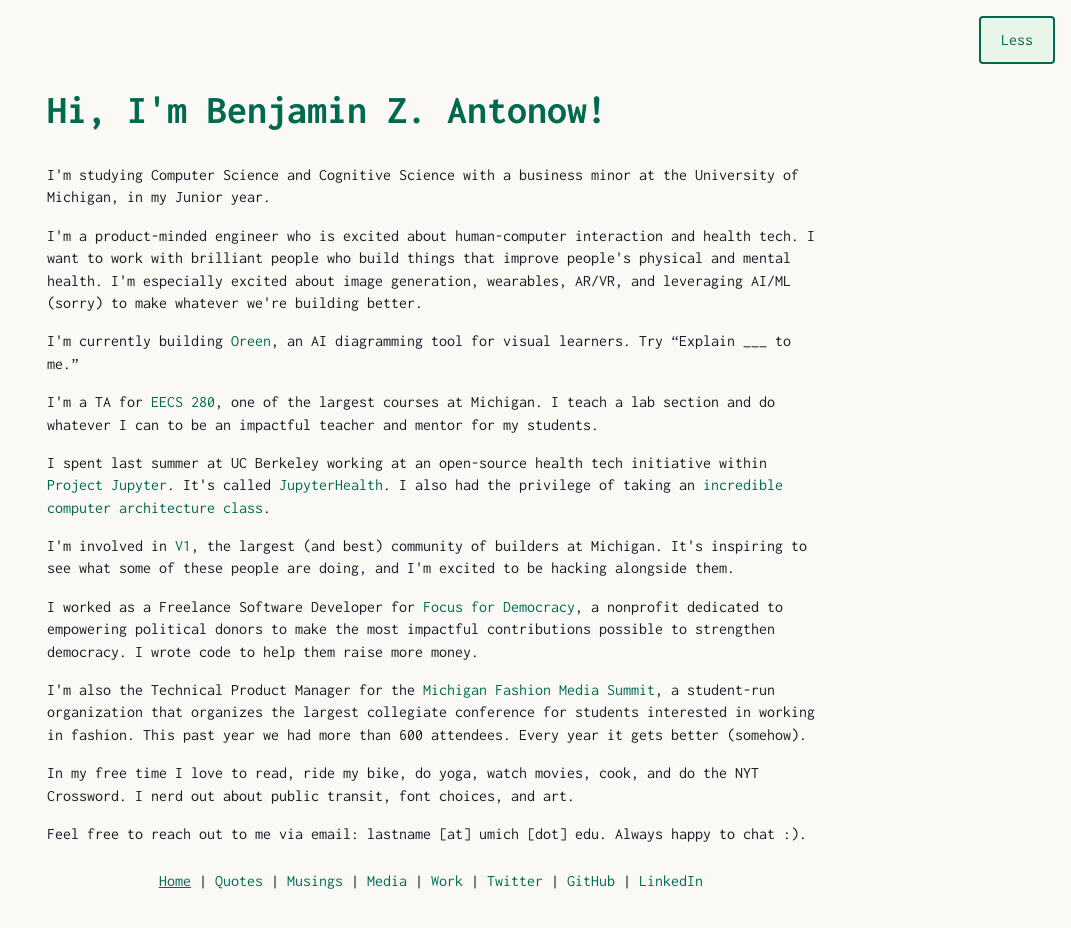
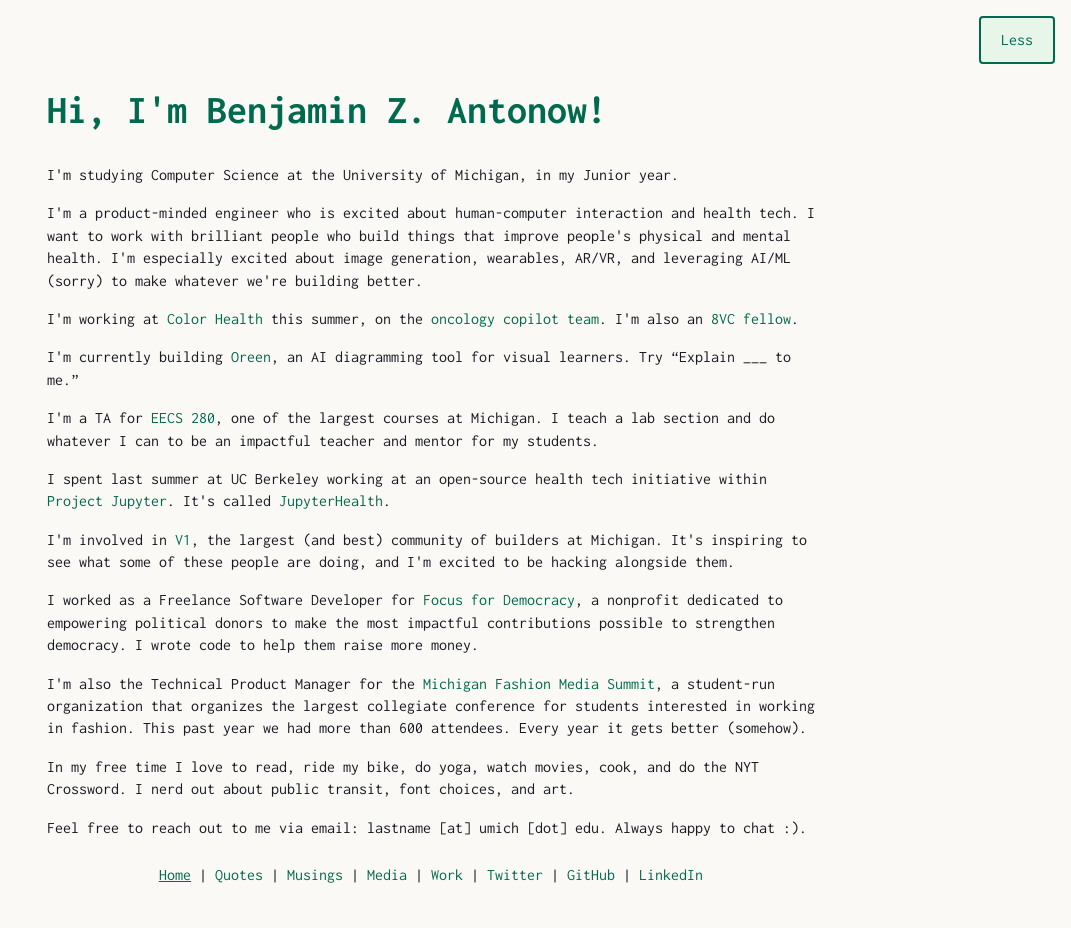
Before and after one commit to bantonow/benantonow.com-v2, a Next.js app: page / in a window 1280 px wide. Both pictures are taken after a click on the button "More". Shown: the top 928 px of the page, without its empty margins (209-1280 px from the left). Built offline with nearby package versions, Linux system fonts and the light colour scheme.

Commit message:
job update

```diff
--- a/app/page.tsx
+++ b/app/page.tsx
@@ -12,11 +12,12 @@ export default function Home() {
         <div>
           <h1 className="text-[2.5rem] font-bold text-green mb-6">Hi, I&apos;m Benjamin Z. Antonow!</h1>
           <div className="leading-[1.4] space-y-4">
-            <p>I&apos;m studying Computer Science and Cognitive Science with a business minor at the University of Michigan, in my Junior year.</p>
+            <p>I&apos;m studying Computer Science at the University of Michigan, in my Junior year.</p>
             <p>I&apos;m a product-minded engineer who is excited about human-computer interaction and health tech. I want to work with brilliant people who build things that improve people&apos;s physical and mental health. I&apos;m especially excited about image generation, wearables, AR/VR, and leveraging AI/ML (sorry) to make whatever we&apos;re building better.</p>
+            <p>I&apos;m working at <TextScrambleLink href="https://www.color.com/">Color Health</TextScrambleLink> this summer, on the <TextScrambleLink href="https://x.com/othman/status/1895100814450139627/">oncology copilot team</TextScrambleLink>. I&apos;m also an <TextScrambleLink href="https://www.8vc.com/fellowships/">8VC fellow</TextScrambleLink>.</p>
             <p>I&apos;m currently building {' '}<TextScrambleLink href="https://www.oreen.dev/">Oreen</TextScrambleLink>, an AI diagramming tool for visual learners. Try “Explain ___ to me.”</p>
             <p>I&apos;m a TA for {' '}<TextScrambleLink href="https://eecs280.org/">EECS 280</TextScrambleLink>, one of the largest courses at Michigan. I teach a lab section and do whatever I can to be an impactful teacher and mentor for my students.</p>
-            <p>I spent last summer at UC Berkeley working at an open-source health tech initiative within {' '}<TextScrambleLink href="https://jupyter.org/">Project Jupyter</TextScrambleLink>. It&apos;s called {' '}<TextScrambleLink href="https://jupyterhealth.org/">JupyterHealth</TextScrambleLink>. I also had the privilege of taking an <TextScrambleLink href="https://cs61c.org/">incredible computer architecture class</TextScrambleLink>.</p>
+            <p>I spent last summer at UC Berkeley working at an open-source health tech initiative within {' '}<TextScrambleLink href="https://jupyter.org/">Project Jupyter</TextScrambleLink>. It&apos;s called {' '}<TextScrambleLink href="https://jupyterhealth.org/">JupyterHealth</TextScrambleLink>.</p>
             <p>I&apos;m involved in <TextScrambleLink href="https://v1michigan.com/">V1</TextScrambleLink>, the largest (and best) community of builders at Michigan. It&apos;s inspiring to see what some of these people are doing, and I&apos;m excited to be hacking alongside them.</p>
             <p>I worked as a Freelance Software Developer for <TextScrambleLink href="https://www.focus4democracy.org/">Focus for Democracy</TextScrambleLink>, a nonprofit dedicated to empowering political donors to make the most impactful contributions possible to strengthen democracy. I wrote code to help them raise more money.</p>
             <p>I&apos;m also the Technical Product Manager for the <TextScrambleLink href="https://www.michiganfashionmediasummit.com/">Michigan Fashion Media Summit</TextScrambleLink>, a student-run organization that organizes the largest collegiate conference for students interested in working in fashion. This past year we had more than 600 attendees. Every year it gets better (somehow).</p>
@@ -30,8 +31,9 @@ export default function Home() {
           <ul className="list-none ml-0 pl-[1em] indent-[-1em] mt-4 leading-[1.4]">
             <li className="mt-4"><strong>-</strong> Studying {' '}CS<sup>2</sup> at the {' '}University of Michigan, in my 3rd year. I help teach{' '}<TextScrambleLink href="https://eecs280.org/">a very large CS course</TextScrambleLink>.</li>
             <li className="mt-4"><strong>-</strong> Interested in image/diagram generation, health tech/wearables, AR/VR, AI/ML. Even more interested in the overlaps.</li>
+            <li className="mt-4"><strong>-</strong> Working at <TextScrambleLink href="https://www.color.com/">Color Health</TextScrambleLink> this summer. Also an <TextScrambleLink href="https://www.8vc.com/fellowships/">8VC fellow</TextScrambleLink>.</li>
             <li className="mt-4"><strong>-</strong> Currently building {' '}<TextScrambleLink href="https://www.oreen.dev/">Oreen</TextScrambleLink>, an AI tool for diagram generation.</li>
-            <li className="mt-4"><strong>-</strong> A few organizations have been kind enough employ me, most recently a health-tech spin-off from {' '}<TextScrambleLink href="https://jupyter.org/">Project Jupyter</TextScrambleLink>. More{' '}<TextScrambleLink href="/resume.pdf">here</TextScrambleLink>.</li>
+            <li className="mt-4"><strong>-</strong> A few other organizations have been kind enough employ me, most recently a health-tech spin-off from {' '}<TextScrambleLink href="https://jupyter.org/">Project Jupyter</TextScrambleLink>. More{' '}<TextScrambleLink href="/resume.pdf">here</TextScrambleLink>.</li>
             <li className="mt-4"><strong>-</strong> At U of M, I&apos;m also involved in{' '}<TextScrambleLink href="https://v1michigan.com/">V1</TextScrambleLink>, {' '}<TextScrambleLink href="https://www.michiganfashionmediasummit.com/">MFMS</TextScrambleLink>, and {' '}<TextScrambleLink href="https://alphathetadeltaumich.org/">ATD</TextScrambleLink>.</li>
             <li className="mt-4"><strong>-</strong> I love reading, riding my bike, yoga, legos, movies, puzzles, public transit, fonts, art, etc.</li>
             <li className="mt-4"><strong>-</strong> Email: lastname [at] umich [dot] edu</li>
```
